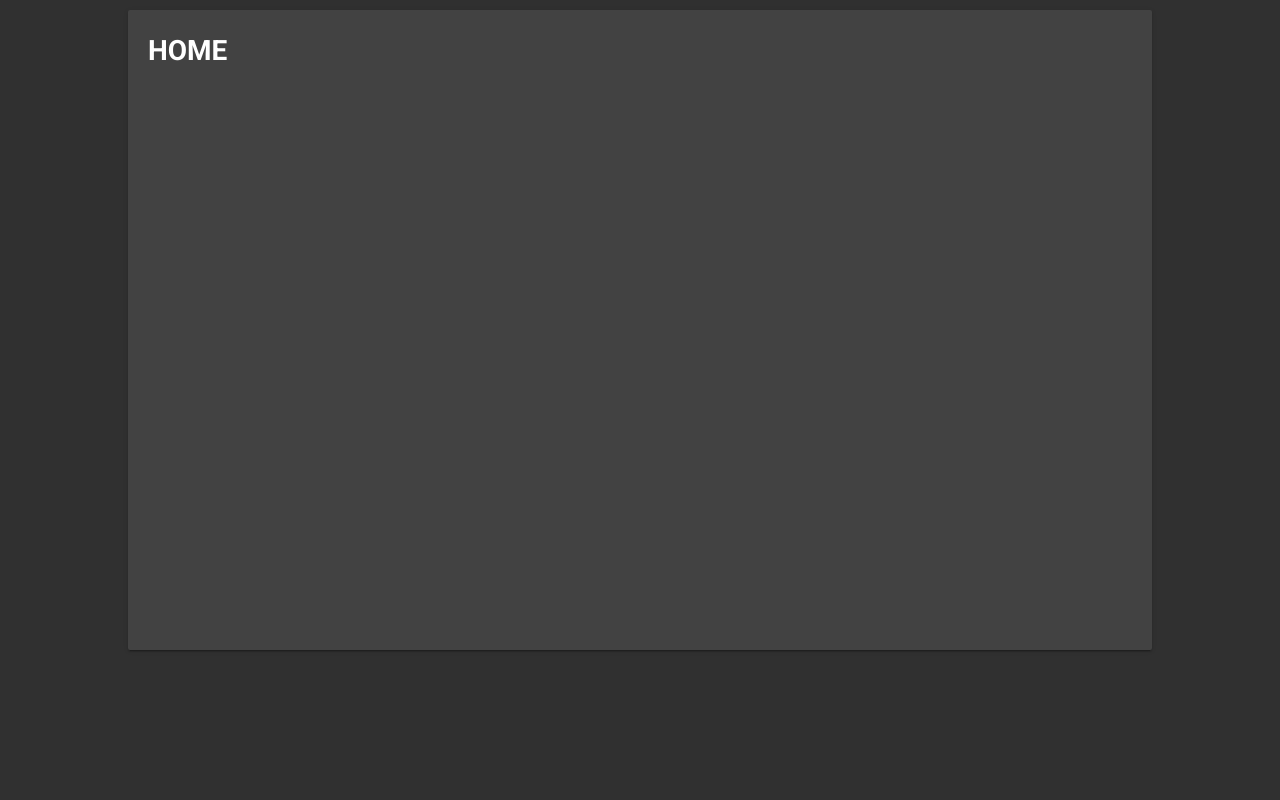
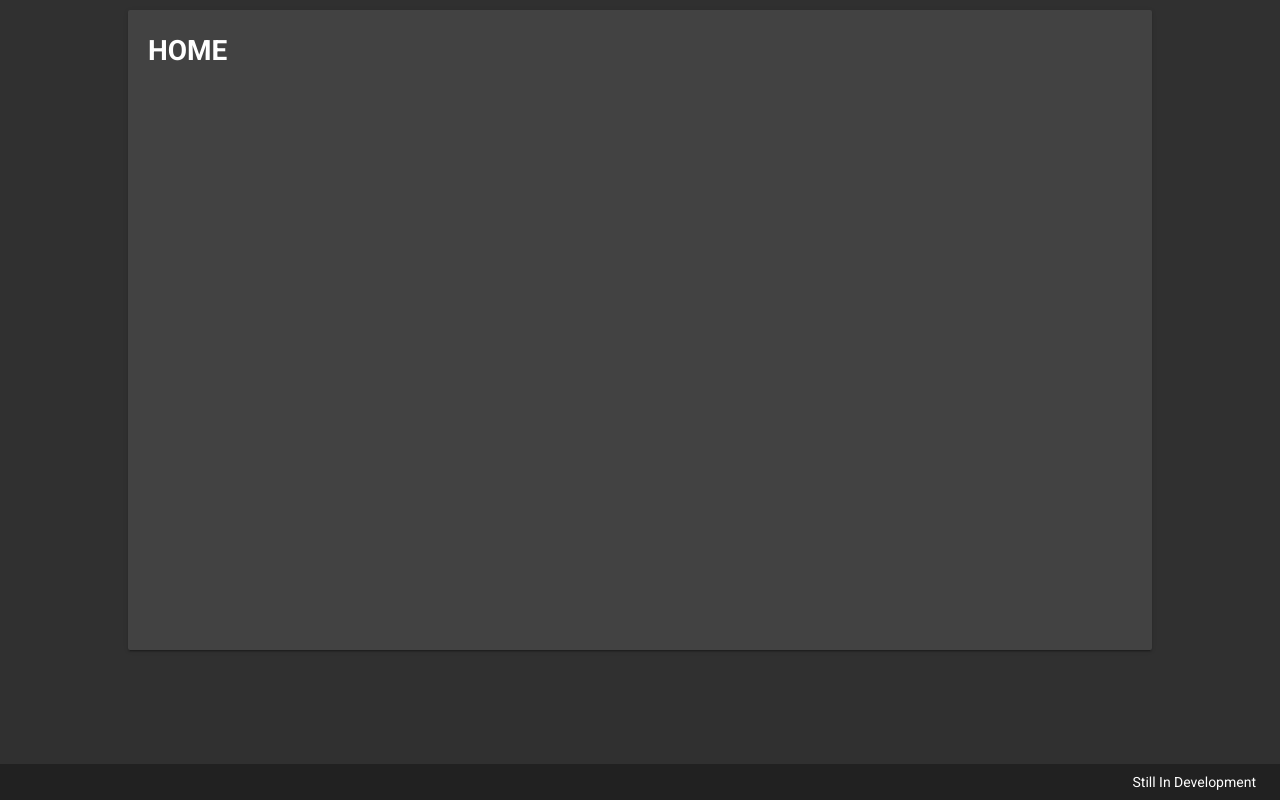
Before and after one commit to IppoLab/Athena-frontend, a Vue app: page / in a window 1280 px wide. Built offline with nearby package versions, Linux system fonts and the light colour scheme.

Commit message:
fix cypress base test

```diff
--- a/src/App.vue
+++ b/src/App.vue
@@ -1,5 +1,12 @@
 <template>
-  <div id="app">
-    <v-app dark=""><router-view></router-view></v-app>
-  </div>
+    <div id="app">
+        <v-app dark>
+            <router-view></router-view>
+            <v-footer app>
+                <v-layout align-end justify-end>
+                    <span class="ma-4">Still In Development</span>
+                </v-layout>
+            </v-footer>
+        </v-app>
+    </div>
 </template>
```
Also changed, not shown: 1 other file (tests, documents, lock files or other folders).
